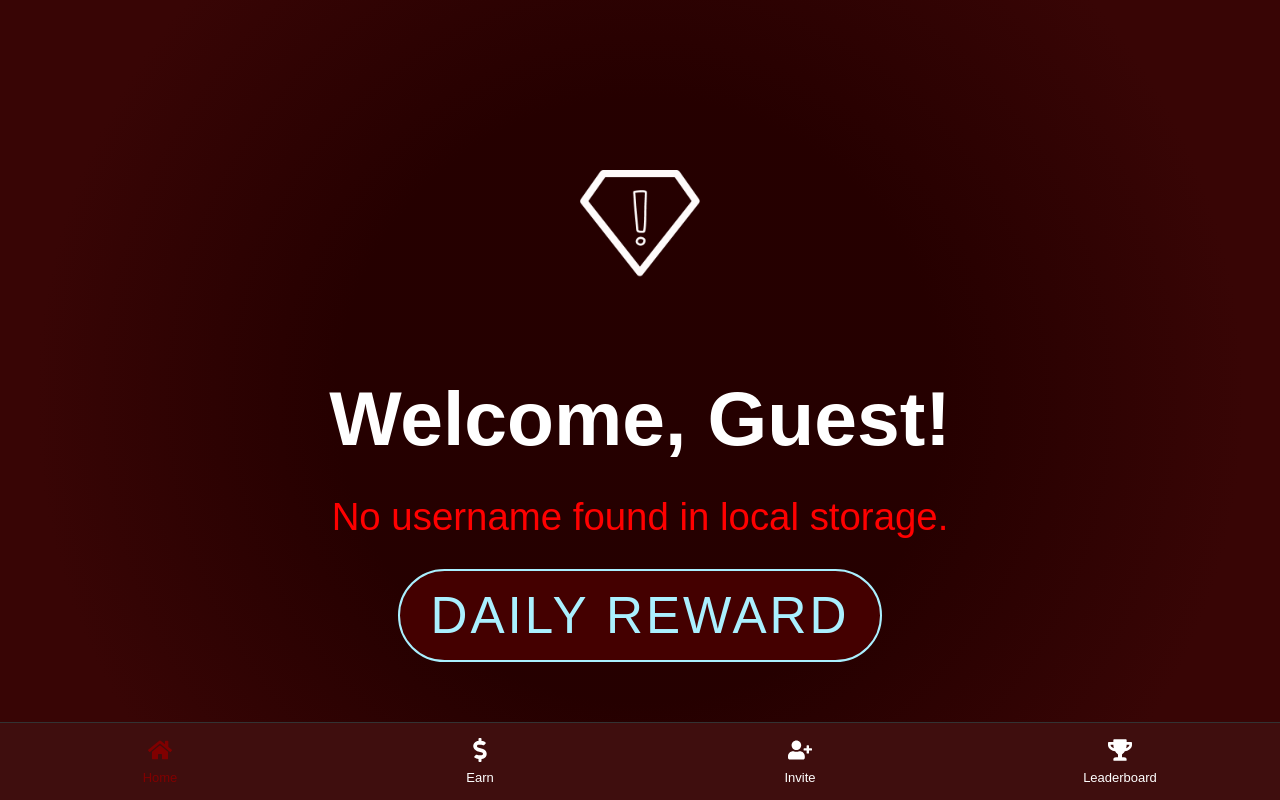
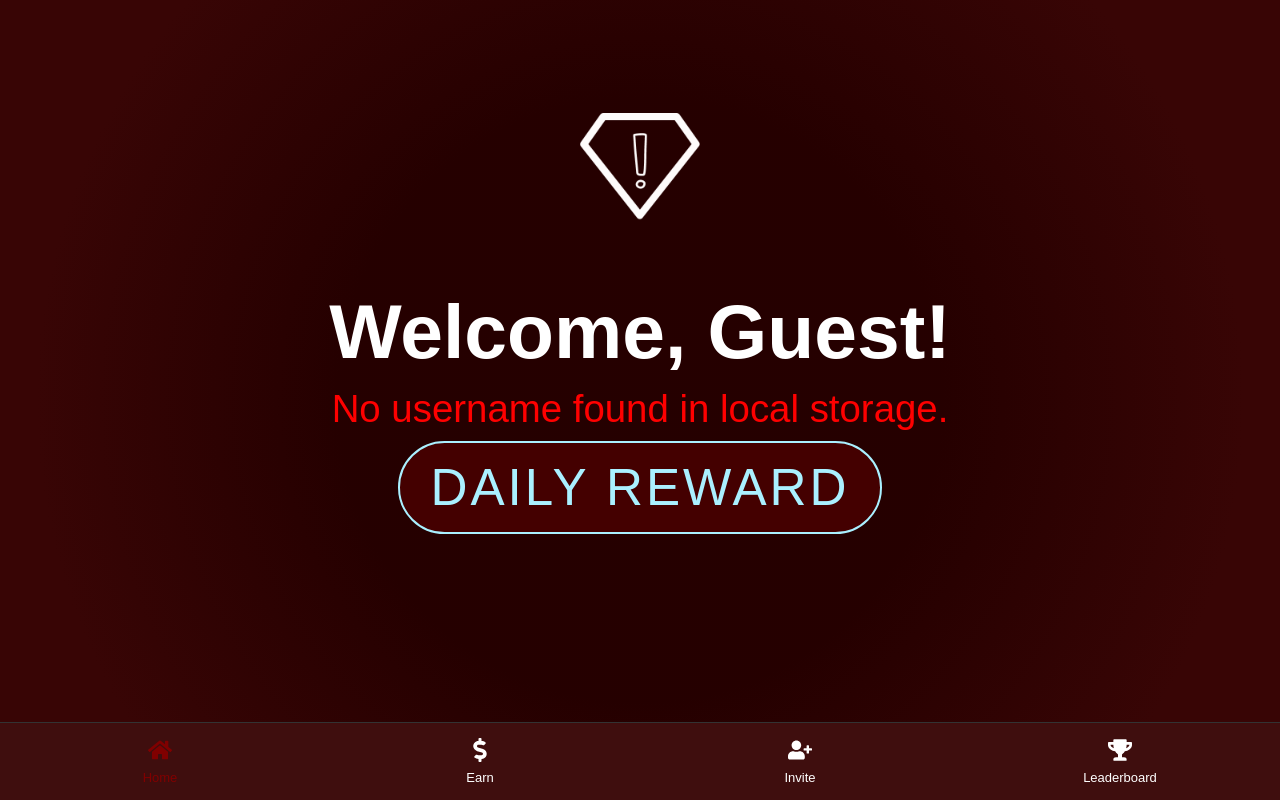
Before and after one commit to ndeen17/lost-cats, a React (Vite) app: page /dashboard in a window 1280 px wide. Built offline with nearby package versions, Linux system fonts and the light colour scheme.

Commit message:
fixed ui

```diff
--- a/src/pages/Dailyyy.tsx
+++ b/src/pages/Dailyyy.tsx
@@ -257,7 +257,7 @@ export default function Dailyyy() {
         { ctsBalance: newBalance, taskType: "DailyReward", day: diffInDays + 1 }
       );
 
-      if (res.data.status === true) {
+      if (res.data) {
         setLoading(false);
         console.log(res.data);
         // Update cookies for today and the day count
--- a/src/pages/DashboardPage.tsx
+++ b/src/pages/DashboardPage.tsx
@@ -67,14 +67,14 @@ const Dashboard = () => {
     <div className="cont">
       <div className="wrapper"></div>
       <div className="star-background">
-        <div style={{ marginBottom: "20px" }}>
+        <div style={{ marginBottom: "10px" }}>
           <img
             src={logo}
             alt="logo"
             style={{ minWidth: "100px", maxWidth: "200px", height: "auto" }}
           />
         </div>
-        <h1 style={{ fontSize: "6vw", margin: "20px 0", lineHeight: "1.2" }}>
+        <h1 style={{ fontSize: "6vw", lineHeight: "1.2" }}>
           Welcome, {username || "Guest"}!
         </h1>
         {ctsBalance !== null && (
@@ -99,7 +99,7 @@ const Dashboard = () => {
               borderRadius: "50px", // Fully rounded corners
               border: "2px solid #aaf0ff", // Light blue border
               width: "fit-content", // Adjust to content size
-              margin: "20px auto", // Center horizontally with margin
+              // margin: "20px auto", // Center horizontally with margin
               cursor: "pointer",
             }}
             onMouseOver={(e) => {
```
